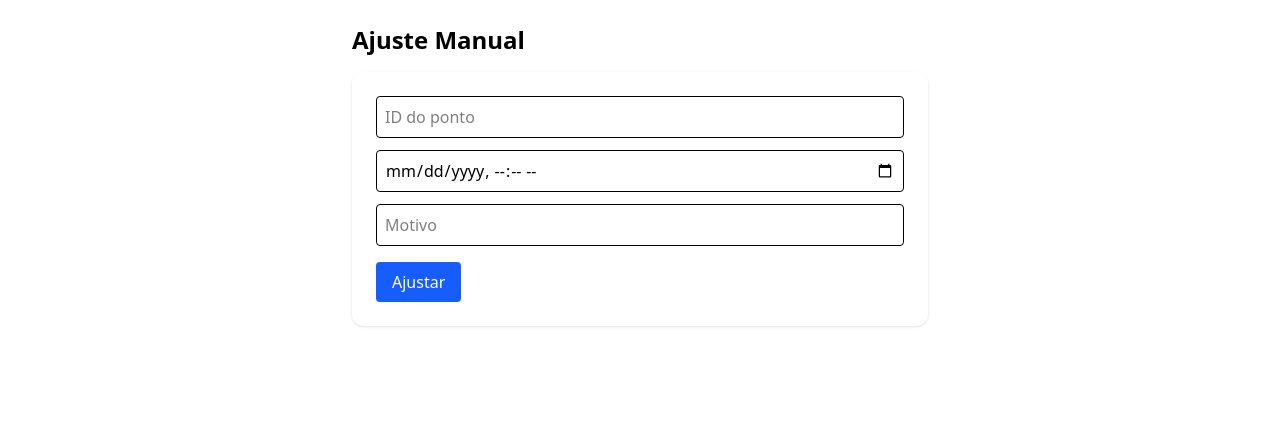
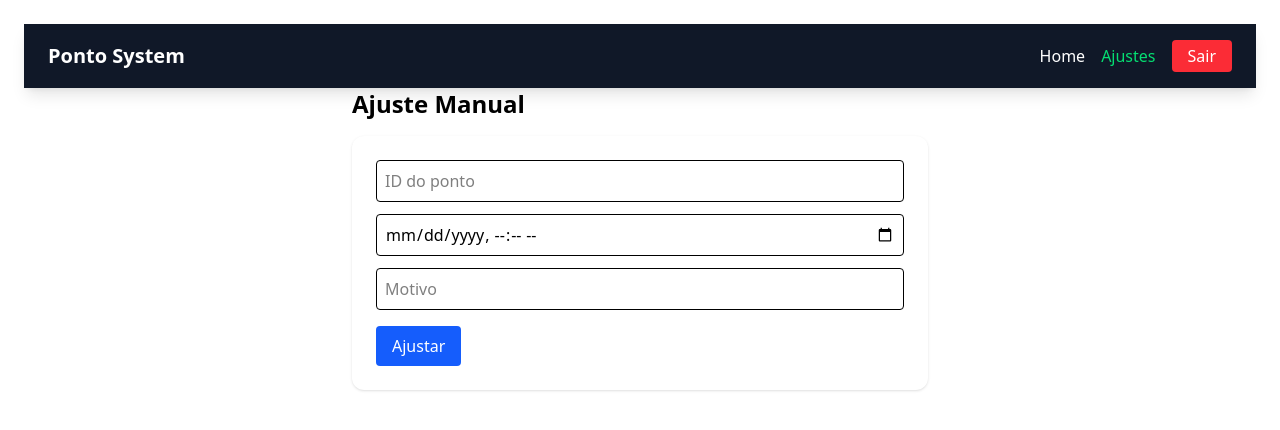
Before and after one commit to Mrnho1/ponto-api-front, an Angular app: page /ajuste in a window 1280 px wide. Shown: the top 430 px of the page. Built offline with nearby package versions, Linux system fonts and the light colour scheme; sample sign-in values are in the browser's storage.

Commit message:
adicionando guard

```diff
--- a/src/app/app.routes.ts
+++ b/src/app/app.routes.ts
@@ -3,12 +3,23 @@ import { Login } from './pages/login/login';
 import { Home } from './pages/home/home';
 import { AjusteS } from './pages/ajuste/ajuste';
 import { Register } from './pages/register/register';
+import { authGuard } from './guards/auth-guard';
 
 
 export const routes: Routes = [
-    { path: '', component: Login },
+  { path: '', component: Login },
+
   { path: 'register', component: Register },
 
-  { path: 'home', component: Home },
-  { path: 'ajuste', component: AjusteS }
+  {
+    path: 'home',
+    component: Home,
+    canActivate: [authGuard]
+  },
+
+  {
+    path: 'ajuste',
+    component: AjusteS,
+    canActivate: [authGuard]
+  }
 ];
--- /dev/null
+++ b/src/app/components/navbar/navbar.html
@@ -0,0 +1,38 @@
+<nav class="bg-gray-900 text-white shadow-lg">
+
+  <div class="max-w-7xl mx-auto px-6 py-4 flex items-center justify-between">
+
+    <h1 class="text-xl font-bold">
+      Ponto System
+    </h1>
+
+    <div class="flex gap-4 items-center">
+
+      <a
+        routerLink="/home"
+        routerLinkActive="text-green-400"
+        class="hover:text-green-400 transition"
+      >
+        Home
+      </a>
+
+      <a
+        routerLink="/ajuste"
+        routerLinkActive="text-green-400"
+        class="hover:text-green-400 transition"
+      >
+        Ajustes
+      </a>
+
+      <button
+        (click)="logout()"
+        class="bg-red-500 hover:bg-red-600 px-4 py-1 rounded transition"
+      >
+        Sair
+      </button>
+
+    </div>
+
+  </div>
+
+</nav>
--- /dev/null
+++ b/src/app/components/navbar/navbar.ts
@@ -0,0 +1,17 @@
+import { Component } from '@angular/core';
+import { Router, RouterModule } from '@angular/router';
+
+@Component({
+  selector: 'app-navbar',
+  imports: [RouterModule],
+  templateUrl: './navbar.html',
+  styleUrl: './navbar.css',
+})
+export class Navbar {
+  constructor(private router: Router) {}
+
+  logout() {
+    localStorage.removeItem('token');
+    this.router.navigate(['/']);
+  }
+}
--- /dev/null
+++ b/src/app/guards/auth-guard.ts
@@ -0,0 +1,17 @@
+import { CanActivateFn, Router } from '@angular/router';
+import { inject } from '@angular/core';
+
+export const authGuard: CanActivateFn = () => {
+
+  const router = inject(Router);
+
+  const token = localStorage.getItem('token');
+
+  if (token) {
+    return true;
+  }
+
+  router.navigate(['/']);
+
+  return false;
+};
--- a/src/app/pages/ajuste/ajuste.html
+++ b/src/app/pages/ajuste/ajuste.html
@@ -1,3 +1,5 @@
+<app-navbar></app-navbar>
+
 <div class="max-w-xl mx-auto">
 
   <h2 class="text-2xl font-bold mb-4">
--- a/src/app/pages/ajuste/ajuste.ts
+++ b/src/app/pages/ajuste/ajuste.ts
@@ -2,10 +2,11 @@ import { Component } from '@angular/core';
 import { Ajuste } from '../../services/ajusteService';
 import { CommonModule } from '@angular/common';
 import { FormsModule } from '@angular/forms';
+import { Navbar } from '../../components/navbar/navbar';
 
 @Component({
   selector: 'app-ajuste',
-  imports: [CommonModule, FormsModule],
+  imports: [CommonModule, FormsModule, Navbar],
   templateUrl: './ajuste.html',
   styleUrl: './ajuste.css',
 })
--- a/src/app/pages/home/home.html
+++ b/src/app/pages/home/home.html
@@ -1,3 +1,5 @@
+<app-navbar></app-navbar>
+
 <div class="max-w-2xl mx-auto">
 
   <h2 class="text-2xl font-bold mb-4">
--- a/src/app/pages/home/home.ts
+++ b/src/app/pages/home/home.ts
@@ -1,10 +1,11 @@
 import { Component, OnInit } from '@angular/core';
 import { Ponto } from '../../services/pontoService';
 import { CommonModule } from '@angular/common';
+import { Navbar } from '../../components/navbar/navbar';
 
 @Component({
   selector: 'app-home',
-  imports: [CommonModule],
+  imports: [CommonModule, Navbar],
   templateUrl: './home.html',
   styleUrl: './home.css',
 })
--- a/src/app/pages/login/login.ts
+++ b/src/app/pages/login/login.ts
@@ -1,4 +1,4 @@
-import { Component } from '@angular/core';
+import { Component, OnInit } from '@angular/core';
 import { Auth } from '../../services/authService';
 import { CommonModule } from '@angular/common';
 import { FormsModule } from '@angular/forms';
@@ -10,9 +10,15 @@ import { Router, RouterModule } from '@angular/router';
   templateUrl: './login.html',
   styleUrl: './login.css',
 })
-export class Login {
+export class Login implements OnInit {
   username = '';
   password = '';
+
+  ngOnInit() {
+  if (localStorage.getItem('token')) {
+    this.router.navigate(['/home']);
+  }
+}
 
   constructor(private auth: Auth, private router: Router) {}
 
```
Also changed, not shown: src/app/components/navbar/navbar.css (added), 1 other file (tests, documents, lock files or other folders). Lines whose indentation alone changed are shown as unchanged.
